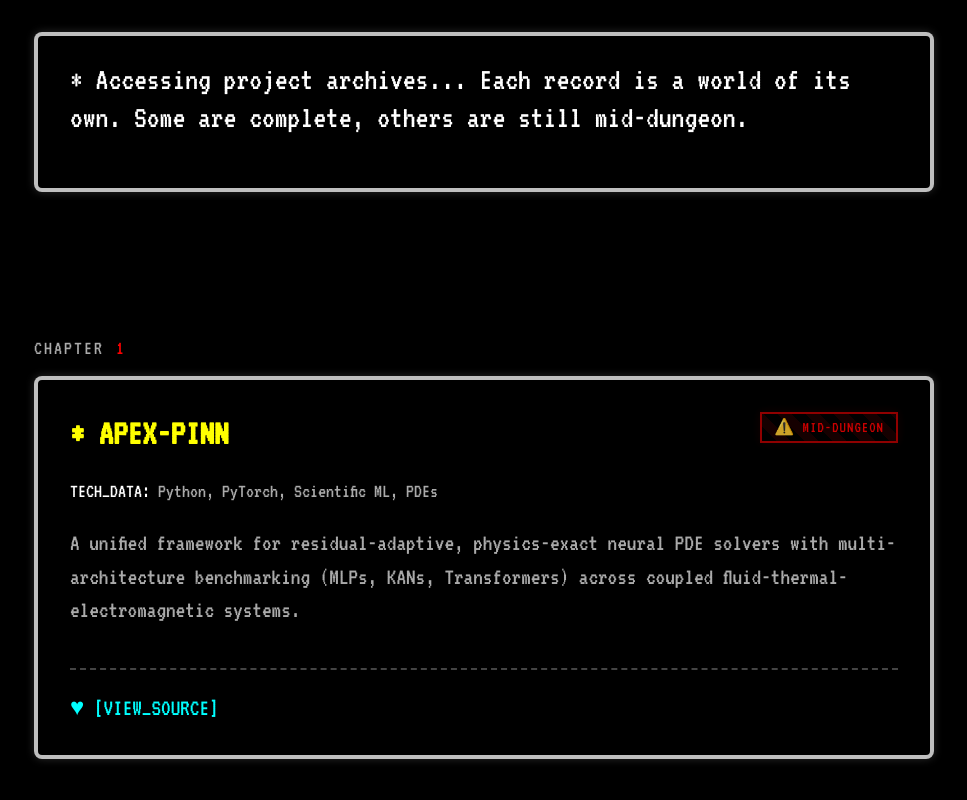
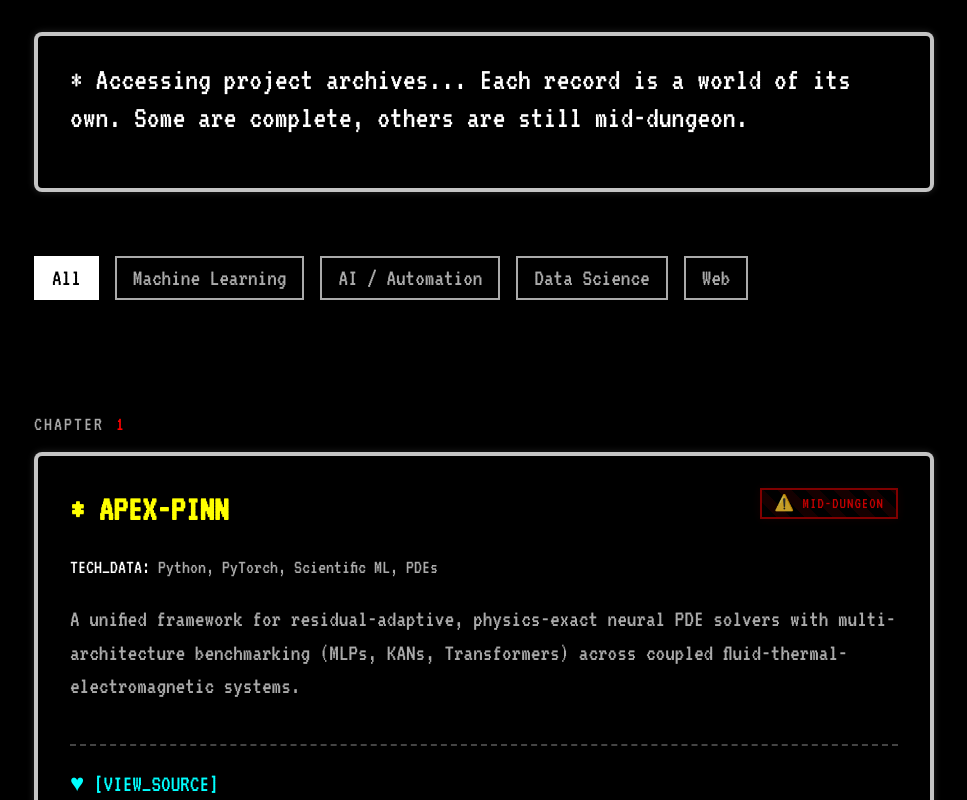
Before and after one commit to lihtim-kitsa/portfolio-main, a Next.js app: page /projects in a window 1280 px wide. Shown: the top 800 px of the page, without its empty margins (156-1123 px from the left). Built offline with nearby package versions, Linux system fonts and the light colour scheme.

Commit message:
Update: Projects

```diff
--- a/app/projects/ProjectsListClient.js
+++ b/app/projects/ProjectsListClient.js
@@ -4,8 +4,9 @@ import { useEffect, useState } from 'react';
 import { playSelectSound, playOminousTone } from '@/lib/audio';
 import { motion } from 'framer-motion';
 
-export default function ProjectsListClient({ projects }) {
+export default function ProjectsListClient({ projects, categories = [] }) {
   const [showEncounter, setShowEncounter] = useState(true);
+  const [selectedCategory, setSelectedCategory] = useState('All');
 
   useEffect(() => {
     // Play a sound when entering the encounter
@@ -23,12 +24,39 @@ export default function ProjectsListClient({ projects }) {
     playOminousTone();
   };
 
+  const handleFilterClick = (category) => {
+    playSelectSound();
+    setSelectedCategory(category);
+  };
+
+  const filteredProjects = selectedCategory === 'All'
+    ? projects
+    : projects.filter(p => p.category === selectedCategory);
+
   return (
     <>
       {showEncounter && <div className="encounter-flash"></div>}
 
+      <div style={{ display: 'flex', gap: '16px', flexWrap: 'wrap', marginBottom: '32px' }}>
+        <button
+          onClick={() => handleFilterClick('All')}
+          className={`filter-btn ${selectedCategory === 'All' ? 'active' : ''}`}
+        >
+          All
+        </button>
+        {categories.map(category => (
+          <button
+            key={category}
+            onClick={() => handleFilterClick(category)}
+            className={`filter-btn ${selectedCategory === category ? 'active' : ''}`}
+          >
+            {category}
+          </button>
+        ))}
+      </div>
+
       <div style={{ display: 'flex', flexDirection: 'column', width: '100%' }}>
-        {projects.map((project) => (
+        {filteredProjects.map((project) => (
           <motion.div
             key={project.id}
             className="chapter-container"
@@ -90,6 +118,25 @@ export default function ProjectsListClient({ projects }) {
           color: black !important;
           padding: 0 8px;
         }
+        .filter-btn {
+          background: transparent;
+          color: var(--text-secondary, #aaa);
+          border: 2px solid var(--text-secondary, #aaa);
+          padding: 8px 16px;
+          font-family: inherit;
+          font-size: 24px;
+          cursor: pointer;
+          transition: all 0.2s;
+        }
+        .filter-btn:hover {
+          color: white;
+          border-color: white;
+        }
+        .filter-btn.active {
+          background: white;
+          color: black;
+          border-color: white;
+        }
       `}</style>
     </>
   );
```
Also changed, not shown: lib/projects.js.
